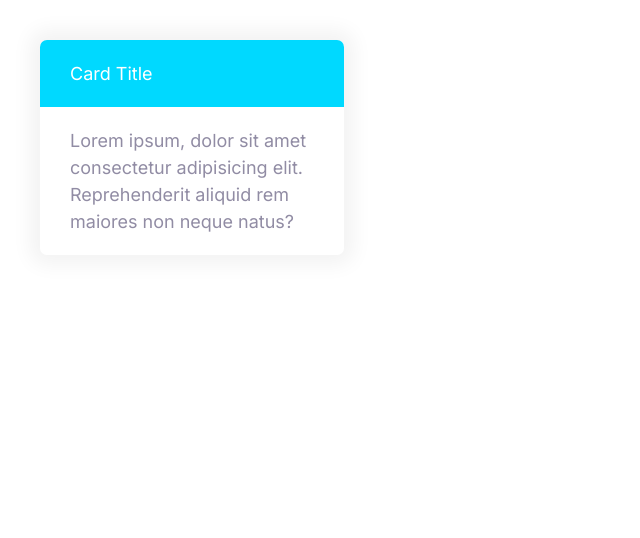
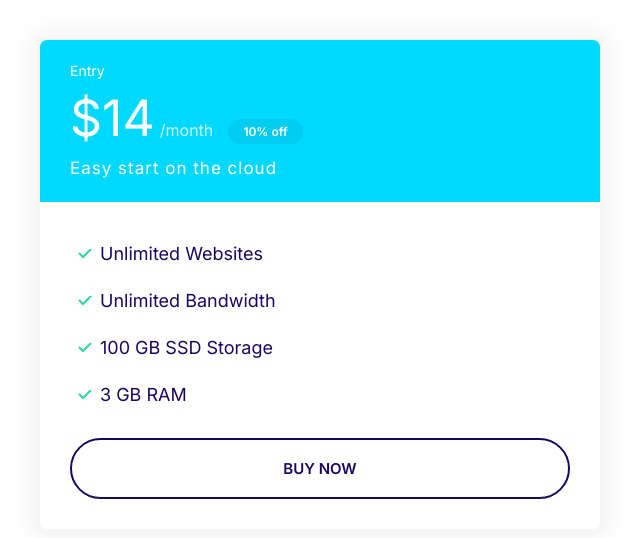
Before and after one commit to kusen30/website_fundamentals, a plain HTML site: page index.html in a window 1280 px wide. Shown: the whole page, without its empty margins (0-640 px from the left). Drawn offline with Linux system fonts and the light colour scheme.

Commit message:
Added plans container

```diff
--- a/css/styles.css
+++ b/css/styles.css
@@ -112,6 +112,7 @@ a {
 
 .badge--small {
     font-size: 1.6rem;
+    padding: 0.5rem 1.5rem;
 }
 
 @media screen and (min-width: 1024px) {
@@ -291,3 +292,55 @@ a {
     background: var(--color-secondary);
     color: #fff;
 }
+
+.card--secondary .badge--secondary {
+    background: #02cdf1;
+}
+
+/* Plans */
+.plan__name {
+    color: #fff;
+    margin: 0;
+    font-weight: 500;
+    font-size: 2.4rem;
+}
+
+.plan__price {
+    font-size: 6rem;
+}
+
+.plan__billing-cycle {
+    font-size: 2.4rem;
+    font-weight: 300;
+    opacity: 0.8;
+    margin-right: 1rem;
+}
+
+.plan__description {
+    font-size: 2rem;
+    font-weight: 300;
+    letter-spacing: 1px;
+    display: block;
+}
+
+.plan .list__item {
+    margin-bottom: 2rem;
+}
+
+@media screen and (min-width: 1024px) {
+    .plan__name {
+        font-size: 1.4rem;
+    }
+
+    .plan__price {
+        font-size: 5rem;
+    }
+
+    .plan__billing-cycle {
+        font-size: 1.6rem;
+    }
+
+    .plan__description {
+        font-size: 1.7rem;
+    }
+}
--- a/index.html
+++ b/index.html
@@ -14,12 +14,25 @@
     <link rel="stylesheet" href="css/styles.css" />
   </head>
   <body>
-    <div style="width: 30%; padding: 4rem">
-      <div class="card card--secondary">
-        <header class="card__header">Card Title</header>
-        <div class="card__body">
-          Lorem ipsum, dolor sit amet consectetur adipisicing elit.
-          Reprehenderit aliquid rem maiores non neque natus?
+    <div style="width: 50%; padding: 4rem">
+      <div class="plan">
+        <div class="card card--secondary">
+          <header class="card__header">
+            <h3 class="plan__name">Entry</h3>
+            <span class="plan__price">$14</span>
+            <span class="plan__billing-cycle">/month</span>
+            <span class="badge badge--secondary badge--small">10% off</span>
+            <span class="plan__description">Easy start on the cloud</span>
+          </header>
+          <div class="card__body">
+            <ul class="list list--tick">
+              <li class="list__item">Unlimited Websites</li>
+              <li class="list__item">Unlimited Bandwidth</li>
+              <li class="list__item">100 GB SSD Storage</li>
+              <li class="list__item">3 GB RAM</li>
+            </ul>
+            <button class="btn btn--outline btn--block">Buy Now</button>
+          </div>
         </div>
       </div>
     </div>
```
